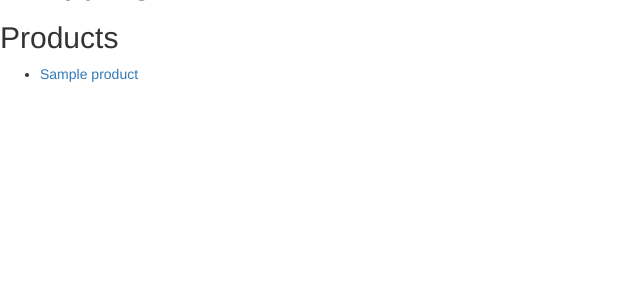
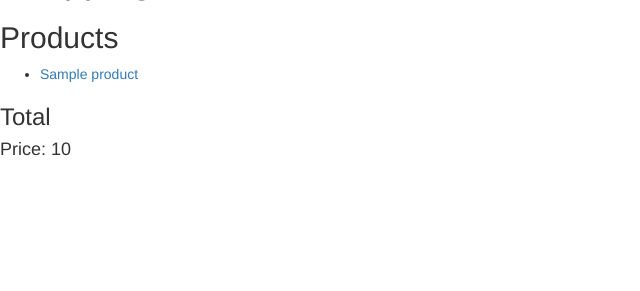
Before and after one commit to anrichp/onlineStore, a Flask app: template app/templates/shoppingBasket.html in a window 1280 px wide. Shown: the part 59-350 px from the top of the page, without its empty margins (0-640 px from the left). Run offline with Flask 2, Linux system fonts and the light colour scheme; tables that the repository leaves empty hold one stand-in row (values such as "Sample post"); the template is opened without the code that fills it: values that come from a table or form of the project are taken from there, most other values are stand-ins (such as "Sample title", 1, 10 or a date in 2020); some libraries are stand-ins or nearby versions.

Commit message:
add total to basket

```diff
--- a/app/templates/shoppingBasket.html
+++ b/app/templates/shoppingBasket.html
@@ -13,4 +13,6 @@
 <li><a href="{{ url_for('.productDetails', product_id=product.product_id)}}">{{ product.product_title }}</a></li>
 {% endfor %}
 </ul>
+<h3>Total</h3>
+<h4>Price: {{ total }}</h4>
 {% endblock %}
```
